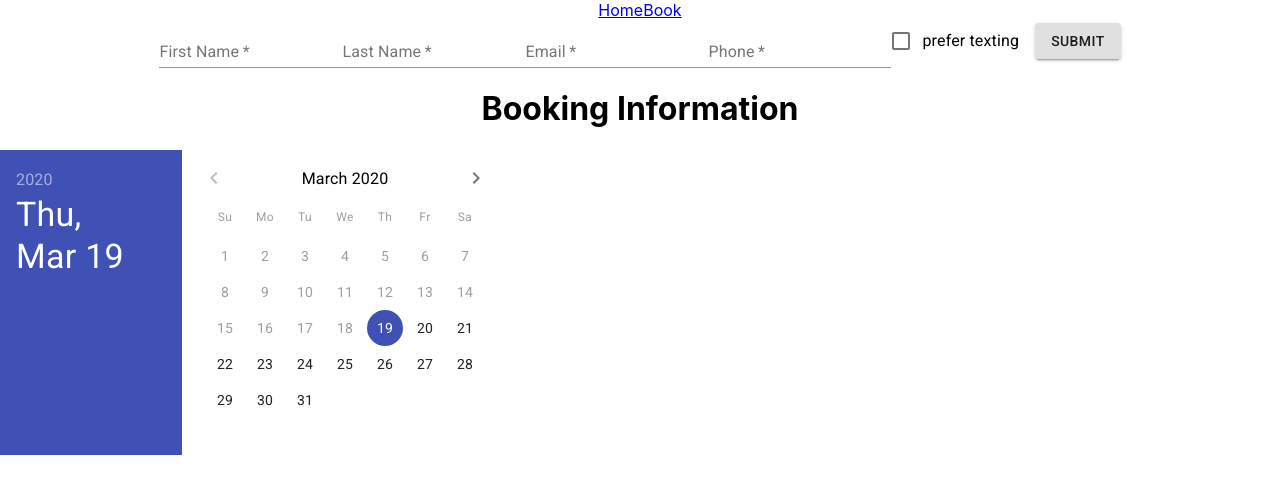
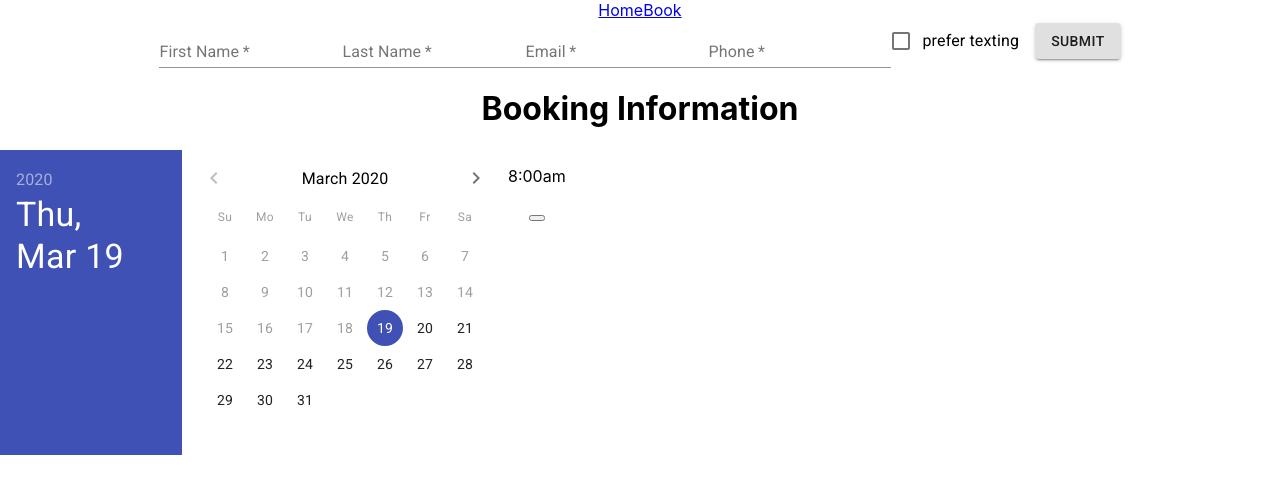
Before and after one commit to julienguyenn/car-detailing-site, a React (Create React App) app in the folder client/: page /book in a window 1280 px wide. Shown: the top 494 px of the page. Built offline with nearby package versions, Linux system fonts and the light colour scheme.

Commit message:
created admin side

```diff
--- a/client/src/App.js
+++ b/client/src/App.js
@@ -8,10 +8,14 @@ import {
 } from "react-router-dom";
 import BookingForm from './booking/BookingForm';
 
+
 function App() {
 
   return (
     <Router>
+      <Router>
+      <Route path="/admin"></Route>
+      </Router>
     <div className="App">
       <Link to="/">Home</Link>
       <Link to="/book">Book</Link>
--- a/client/src/booking/BookingDetails.js
+++ b/client/src/booking/BookingDetails.js
@@ -1,11 +1,14 @@
 import React, { useState } from 'react';
 import { addDays,
+        format,
          getDay } from 'date-fns';
 import DateFnsUtils from '@date-io/date-fns';
 import {
   MuiPickersUtilsProvider,
 } from '@material-ui/pickers';
 import { DatePicker } from "@material-ui/pickers";
+import TimeSlots from "./TimeSlots"
+import './styling/BookingDetails.css'
 
 
 
@@ -13,12 +16,13 @@ import { DatePicker } from "@material-ui/pickers";
 export default function BookingDetails({}) {
   const [date, changeDate] = useState(new Date())
 
-
+  console.log(format(date, 'dd/mm/yyyy'))
   console.log(getDay(date))
 
   return (
     <div>
       <h1>Booking Information</h1>
+      <div id="day-time-box">
         <MuiPickersUtilsProvider utils={DateFnsUtils}>
           <DatePicker
             autoOk
@@ -31,7 +35,9 @@ export default function BookingDetails({}) {
             minDate={addDays(new Date(), 1)}
             maxDate={addDays(new Date(), 15)} // Can book up to two weeks from the date
           />
+          <TimeSlots />
         </MuiPickersUtilsProvider>
+      </div>
     </div>
   )
 }
--- a/client/src/booking/TimeSlots.js
+++ b/client/src/booking/TimeSlots.js
@@ -1,7 +1,14 @@
 import React, { useState } from 'react';
+import "./styling/TimeSlots.css"
 
 export default function TimeSlots({}) {
+
   return (
-    <div></div>
+    <div id="outer-timebox">
+      <div>
+        <p>8:00am</p>
+        <button></button>
+      </div>
+    </div>
   )
 }
--- /dev/null
+++ b/client/src/booking/styling/BookingDetails.css
@@ -0,0 +1,3 @@
+#day-time-box {
+  display: flex;
+}
--- /dev/null
+++ b/client/src/booking/styling/TimeSlots.css
@@ -0,0 +1,3 @@
+#outer-timebox {
+
+}
```
Also changed, not shown: client/src/admin/addSchedule.js (added). Lines whose indentation alone changed are shown as unchanged.
